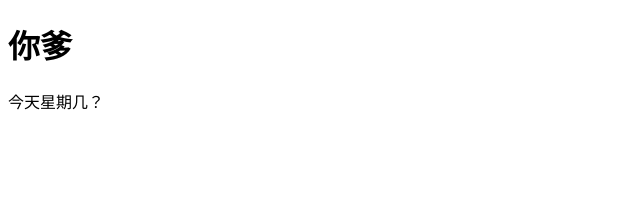
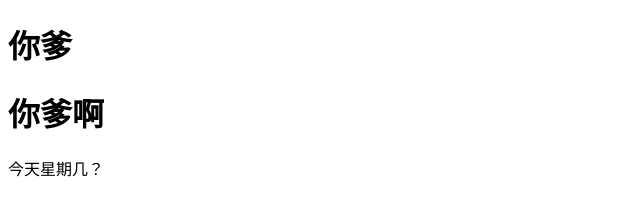
Before and after one commit to yshinu/jrgstudy, a plain HTML site: page index.html in a window 1280 px wide. Shown: the whole page, without its empty margins (0-640 px from the left). Drawn offline with Linux system fonts and the light colour scheme.

Commit message:
更新一下
第一次更新

```diff
--- a/index.html
+++ b/index.html
@@ -9,6 +9,7 @@
 </head>
 <body>
     <h1>你爹</h1>
+    <h1>你爹啊</h1>
     <span>今天星期几？</span>
 </body>
 </html>
```
